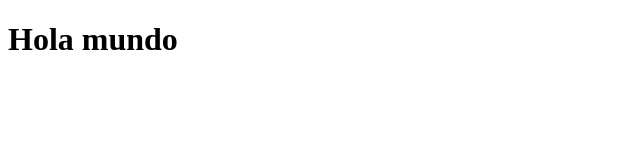
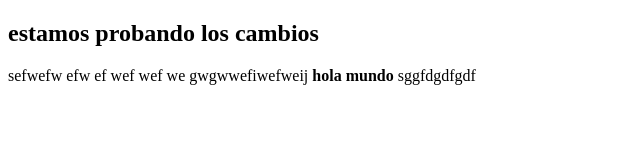
Before and after one commit to JhMarcos/hackspaceweek1, a plain HTML site: page index.html in a window 1280 px wide. Shown: the whole page, without its empty margins (0-640 px from the left). Drawn offline with Linux system fonts and the light colour scheme.

Commit message:
este un comentario que hemos agregado lineas de código

```diff
--- a/index.html
+++ b/index.html
@@ -5,6 +5,7 @@
 	<title> Mi primera página</title>
 </head>
 <body>
-<h1> Hola mundo </h1>
+<h2> estamos probando los cambios </h2>
+<p> sefwefw efw ef wef wef we gwgwwefiwefweij <strong> hola mundo </strong> sggfdgdfgdf </p>
 </body>
 </html>
```
